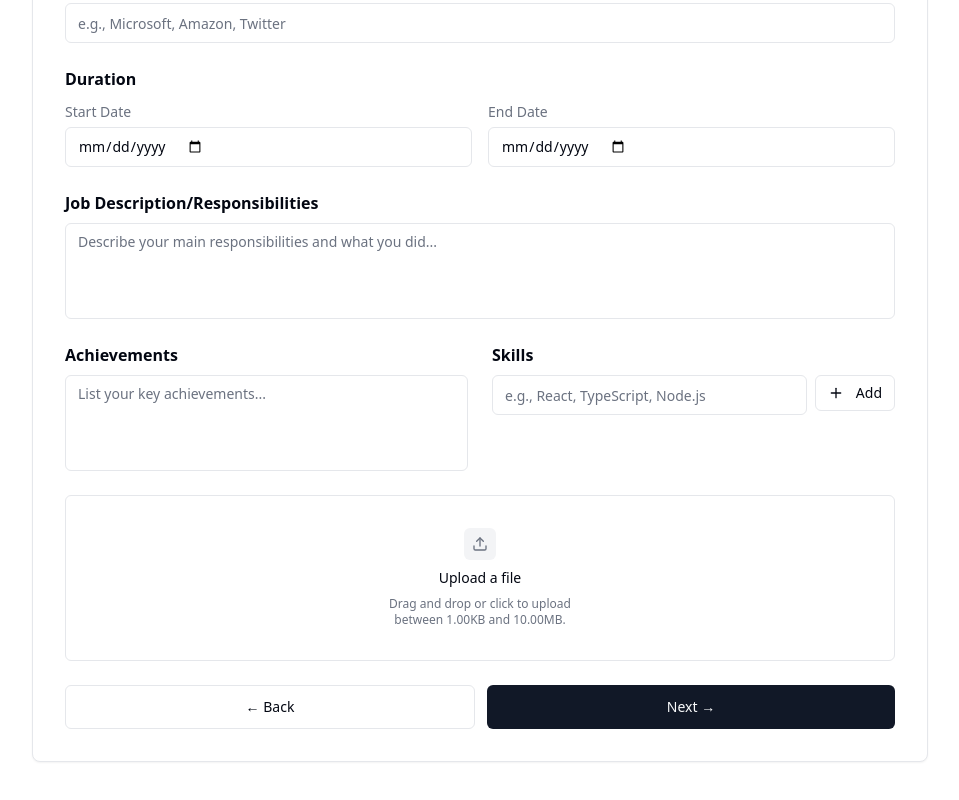
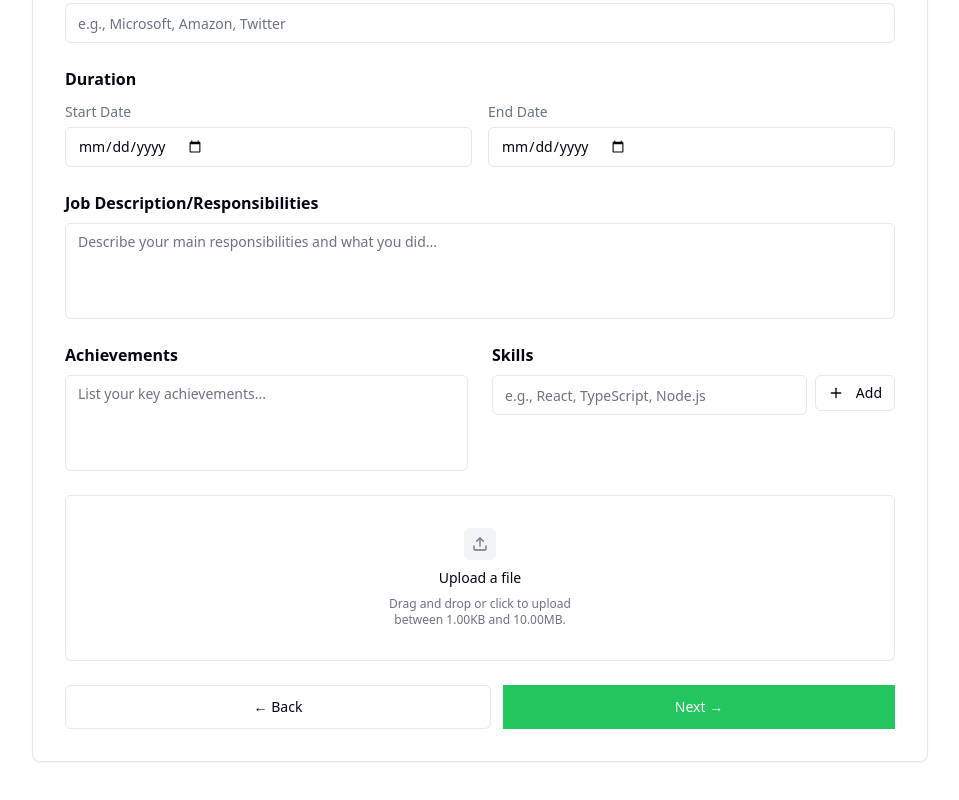
Before and after one commit to Sharif-Miah/job-sekeer-project, a Next.js app: page /work-experience-skills in a window 1280 px wide. Shown: the part 498-1298 px from the top of the page, without its empty margins (160-1119 px from the left). Built offline with nearby package versions, Linux system fonts and the light colour scheme.

Commit message:
work experience component daone

```diff
--- a/app/work-experience-skills/page.js
+++ b/app/work-experience-skills/page.js
@@ -5,7 +5,7 @@ import { Button } from '@/components/ui/button';
 import { Input } from '@/components/ui/input';
 import { Label } from '@/components/ui/label';
 import { Textarea } from '@/components/ui/textarea';
-import { X, Plus, Trash2 } from 'lucide-react';
+import { X, Trash2 } from 'lucide-react';
 
 import SkillsInput from './_components/SkillsInput';
 import WorkExperienceProgress from './_components/WorkExperienceProgress';
@@ -14,7 +14,9 @@ import {
   DropzoneContent,
   DropzoneEmptyState,
 } from '@/components/ui/shadcn-io/dropzone';
+
 import { useLocalStorage } from '@/hook/useLocalStorage';
+import Link from 'next/link';
 
 const initialFormState = {
   jobTitle: '',
@@ -304,11 +306,15 @@ export default function WorkExperiencePage() {
                   className='flex-1 h-11 bg-transparent'>
                   ← Back
                 </Button>
-                <Button
-                  type='submit'
-                  className='flex-1 h-11'>
-                  Next →
-                </Button>
+                <Link
+                  href='/education-certificate'
+                  className='flex-1 h-11 bg-green-500 hover:bg-green-500 flex justify-center'>
+                  <Button
+                    type='submit'
+                    className='flex-1 h-11 bg-green-500 hover:bg-green-500 '>
+                    Next →
+                  </Button>
+                </Link>
               </div>
             </form>
           </Card>
--- a/hook/useLocalStorage.js
+++ b/hook/useLocalStorage.js
@@ -1,8 +1,11 @@
 'use client';
+
+import { useRouter } from 'next/navigation';
 import { useState, useEffect } from 'react';
 
 export function useLocalStorage(key, initialValue, options = {}) {
   const { serialize = JSON.stringify, deserialize = JSON.parse } = options;
+  const router = useRouter();
 
   // State to store our value
   const [storedValue, setStoredValue] = useState(initialValue);
```
